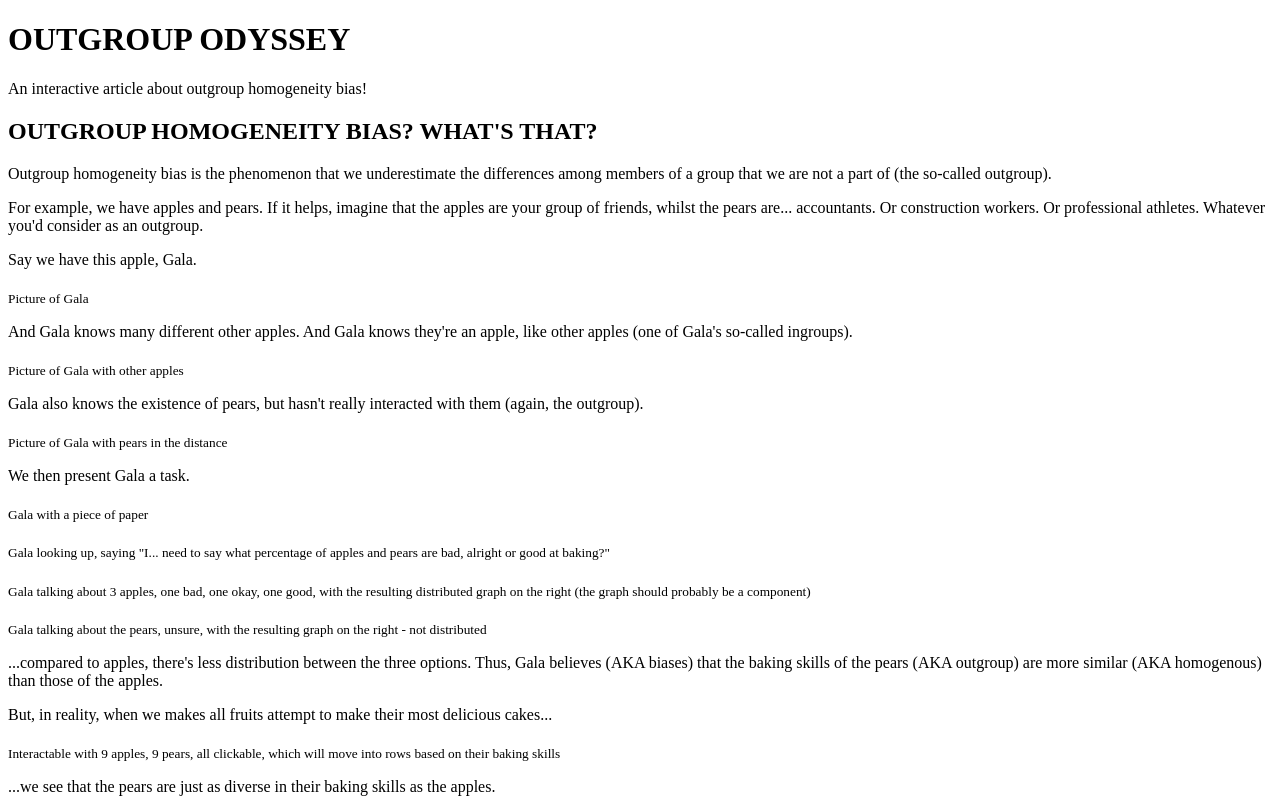
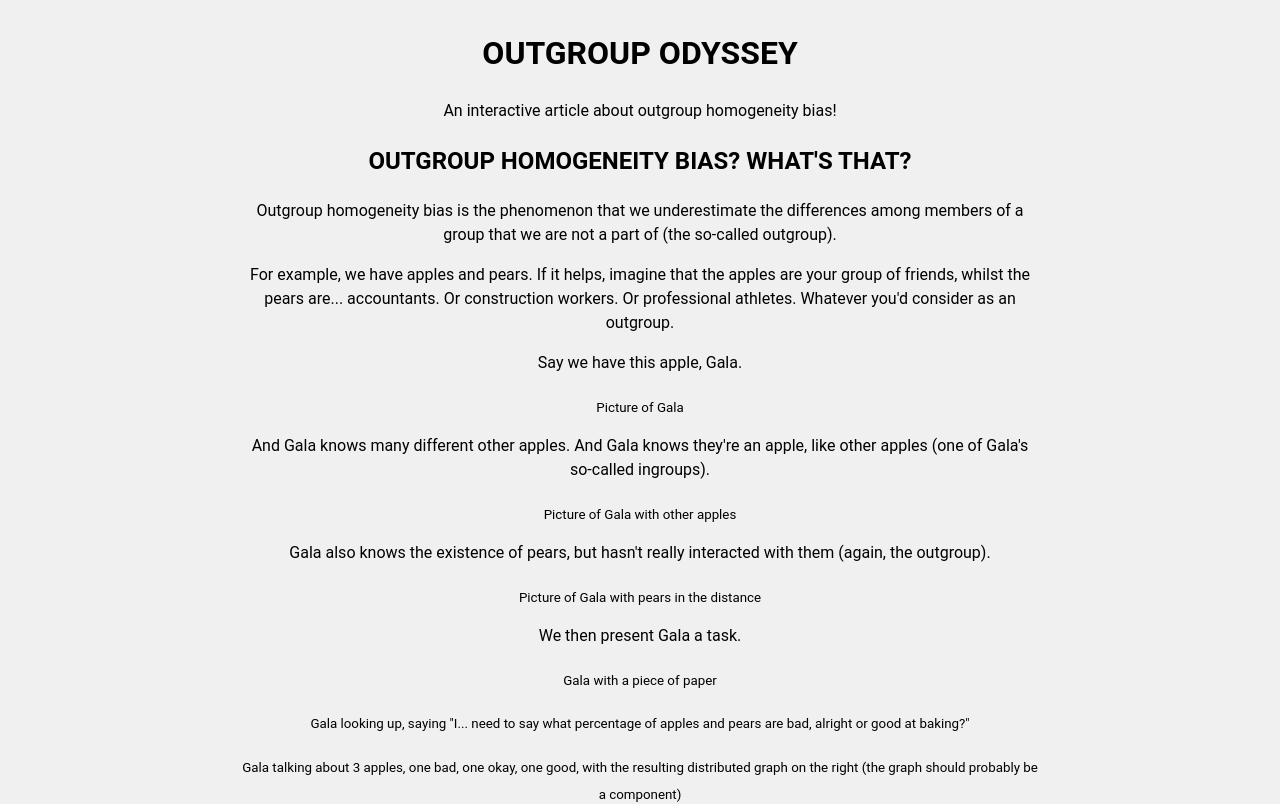
Before and after one commit to AxiDragon/outgroup-odyssey, a React (Create React App) app: page / in a window 1280 px wide. Shown: the top 804 px of the page. Built offline with nearby package versions, Linux system fonts and the light colour scheme.

Commit message:
Implement basic centering style

```diff
--- /dev/null
+++ b/src/App.css
@@ -0,0 +1,16 @@
+body {
+	font-family: 'Roboto', sans-serif;
+	background-color: #f0f0f0;
+	line-height: 1.5;
+}
+
+.App {
+	text-align: center;
+	max-width: 800px;
+}
+
+.AppContainer {
+	display: flex;
+	flex-direction: column;
+	align-items: center;
+}
--- a/src/App.tsx
+++ b/src/App.tsx
@@ -5,9 +5,12 @@ import EffectSection from "@c/EffectSection";
 import SolutionSection from "@c/SolutionSection";
 import Credits from "@c/Credits";
 
+import "./App.css";
+
 function App() {
   return (
-    <div>
+    <div className="AppContainer">
+      <div className="App">
         <TitleCard />
         <TopicSection />
         <CauseSection />
@@ -15,6 +18,7 @@ function App() {
         <SolutionSection />
         <Credits />
       </div>
+    </div>
   );
 }
 
```
Lines whose indentation alone changed are shown as unchanged.
